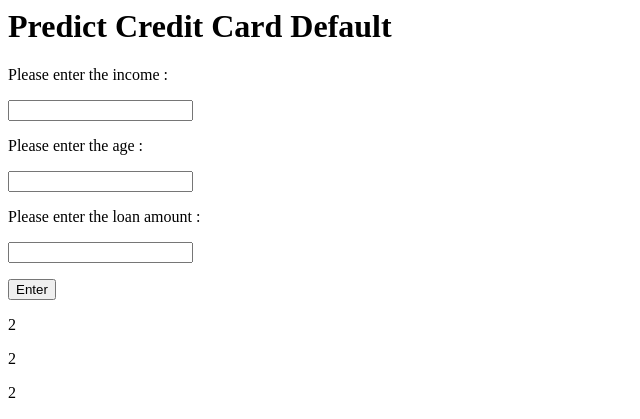
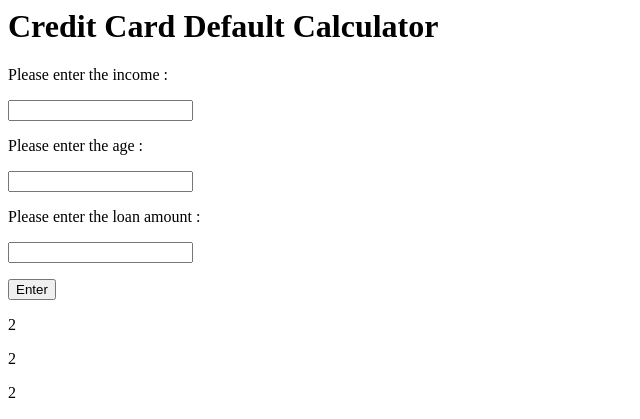
Before and after one commit to claudiachu31/CreditCardDefault, a Flask app: page / in a window 1280 px wide. Shown: the top 419 px of the page, without its empty margins (0-640 px from the left). Run offline with Flask 2, Linux system fonts and the light colour scheme.

Commit message:
Update index.html

```diff
--- a/templates/index.html
+++ b/templates/index.html
@@ -1,6 +1,6 @@
 <html>
 <body>
-<h1> Predict Credit Card Default </h1>
+<h1> Credit Card Default Calculator </h1>
 <form action ="/" method = "post">
     <p>Please enter the income : </p>
     <p><input type= "number" step = "0.01" name = "income"></p>
```
